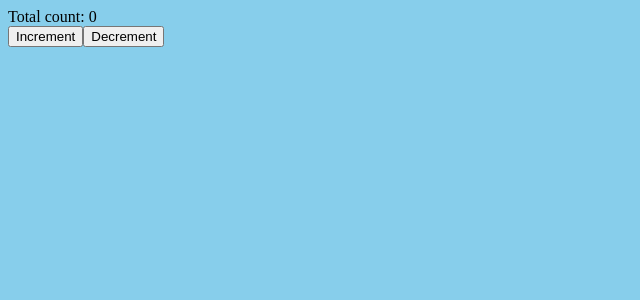
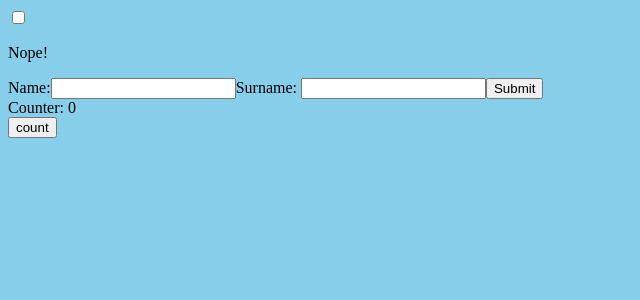
Before and after one commit to nwabimady/react-course, a React (Create React App) app: page / in a window 1280 px wide. Shown: the top 300 px of the page, without its empty margins (0-640 px from the left). Built offline with nearby package versions, Linux system fonts and the light colour scheme; the HTML template or start-up script is replaced by a standard one.

Commit message:
Global App state with Reducer and Context

```diff
--- /dev/null
+++ b/src/App-context.jsx
@@ -0,0 +1,29 @@
+import { useReducer } from "react";
+import { createContext } from "react";
+
+const initialState = { count: 0, isChecked: false };
+
+const reducer = (state, action) => {
+  switch (action.type) {
+    case "INCREMENT":
+      return { ...state, count: state.count + 1 };
+    case "CHECK":
+      return { ...state, isChecked: true };
+    case "UNCHECK":
+      return { ...state, isChecked: false };
+    default:
+      throw new Error("action not available");
+  }
+};
+
+export const ApplicationContext = createContext();
+
+export const AppContext = ({ children }) => {
+  const [state, dispatch] = useReducer(reducer, initialState);
+
+  return (
+    <ApplicationContext.Provider value={[state, dispatch]}>
+      {children}
+    </ApplicationContext.Provider>
+  );
+};
--- a/src/App.jsx
+++ b/src/App.jsx
@@ -1,11 +1,16 @@
 import React from "react";
 import "./components/global.css";
-import { HelloReducer } from "./components/Hello-reducer";
+import { AppContext } from "./App-context";
+import { HelloCheckbox } from "./components/hello-checkbox";
+import { HelloForm } from "./components/hello-form";
+import { HelloCounter } from "./components/hello-counter";
 
 export function App() {
   return (
-    <>
-      <HelloReducer />
-    </>
+    <AppContext>
+      <HelloCheckbox />
+      <HelloForm />
+      <HelloCounter />
+    </AppContext>
   );
 }
--- a/src/components/hello-checkbox.jsx
+++ b/src/components/hello-checkbox.jsx
@@ -1,17 +1,19 @@
 import { useContext } from "react";
-import { MyContext } from "./hello-context";
+import { ApplicationContext } from "../App-context";
 
 export const HelloCheckbox = () => {
-  const [isChecked, setIsChecked] = useContext(MyContext);
+  const [state, dispatch] = useContext(ApplicationContext);
 
   const onChangeHandler = (event) => {
-    setIsChecked(event.target.checked);
+    const isChecked = event.target.checked;
+    const type = isChecked ? "CHECK" : "UNCHECK";
+    dispatch({ type });
   };
 
   return (
     <>
       <input onChange={onChangeHandler} type="checkbox" />
-      {isChecked ? <p>This is checked!</p> : <p>Nope!</p>}
+      {state.isChecked ? <p>This is checked!</p> : <p>Nope!</p>}
     </>
   );
 };
--- a/src/components/hello-counter.jsx
+++ b/src/components/hello-counter.jsx
@@ -1,36 +1,18 @@
-import { useState, useEffect } from "react";
+import { useContext } from "react";
+import { ApplicationContext } from "../App-context";
 
 export const HelloCounter = () => {
-  const [wallCount, setWallCount] = useState(0);
-  const [slabCount, setSlabCount] = useState(0);
+  const [state, dispatch] = useContext(ApplicationContext);
+  const { count } = state;
 
-  useEffect(() => {
-    console.log("Counter updated to: " + wallCount);
-    document.title = `Count: ${wallCount}`;
-  }, [wallCount]);
-
-  useEffect(() => {
-    console.log("default development test - to be removed");
-  }, []);
+  const handleClick = () => {
+    dispatch({ type: "INCREMENT" });
+  };
 
   return (
     <>
-      <div>Wall wallCounter: {wallCount} </div>
-      <button
-        onClick={() => {
-          setWallCount(wallCount + 1);
-        }}
-      >
-        Walls
-      </button>
-      <div>Slabs Counter: {slabCount} </div>
-      <button
-        onClick={() => {
-          setSlabCount(slabCount + 1);
-        }}
-      >
-        Slabs
-      </button>
+      <div>Counter: {count}</div>
+      <button onClick={handleClick}>count</button>
     </>
   );
 };
--- a/src/components/hello-form.jsx
+++ b/src/components/hello-form.jsx
@@ -1,10 +1,10 @@
 import { useContext, useState } from "react";
-import { MyContext } from "./hello-context";
+import { ApplicationContext } from "../App-context";
 
 export const HelloForm = () => {
   const [name, setName] = useState(" ");
   const [surname, setSurname] = useState(" ");
-  const [isChecked] = useContext(MyContext);
+  const [state] = useContext(ApplicationContext);
 
   const clickHandler = (event) => {
     event.preventDefault();
@@ -35,7 +35,7 @@ export const HelloForm = () => {
         ></input>
       </label>
       <label>
-        <button disabled={isChecked} onClick={clickHandler}>
+        <button disabled={state.isChecked} onClick={clickHandler}>
           Submit
         </button>
       </label>
```
